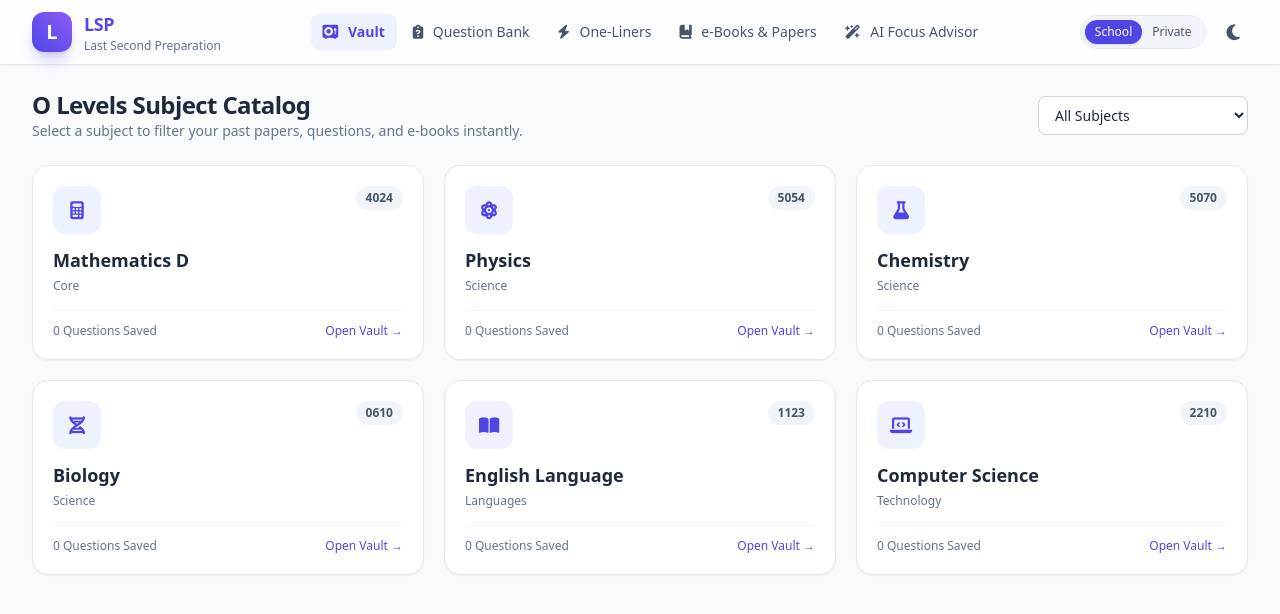
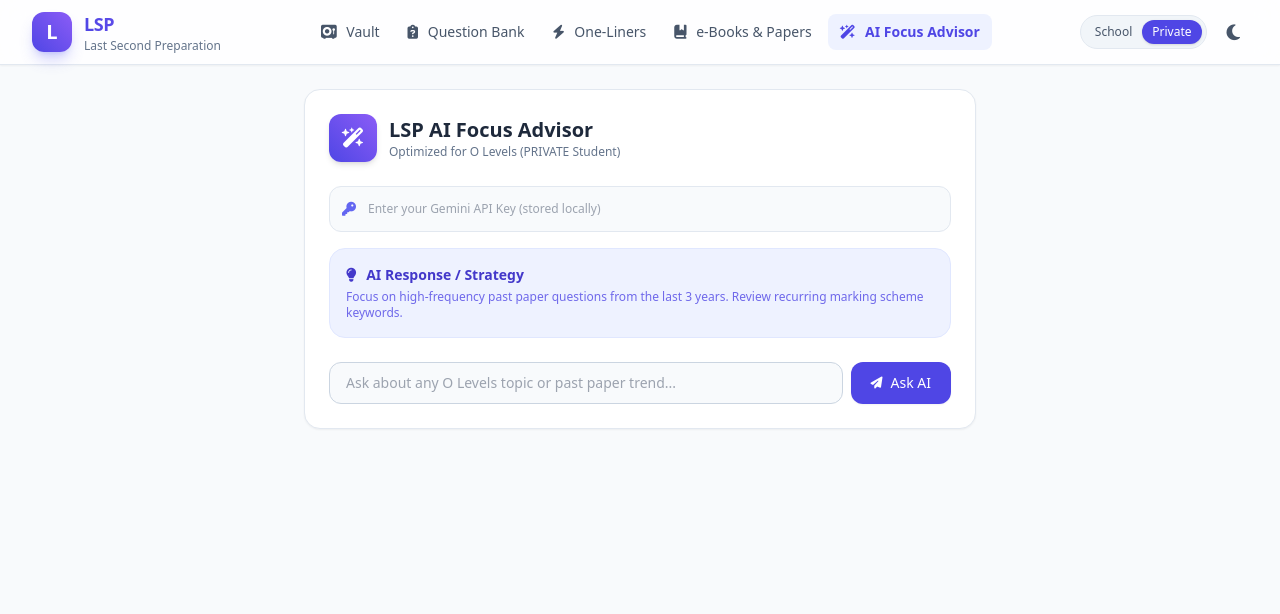
Before and after one commit to rayaanbusinessasap-ops/LSP, a plain HTML site: page index.html in a window 1280 px wide. Drawn offline with nearby package versions, Linux system fonts and the light colour scheme.

Commit message:
Update index.html

```diff
--- a/index.html
+++ b/index.html
@@ -74,7 +74,7 @@
     <!-- Main Content Container -->
     <main class="max-w-7xl mx-auto px-4 sm:px-6 lg:px-8 py-6 pb-24 md:pb-12">
 
-        <!-- TAB 1: VAULT (Subject Catalog & Dashboard) -->
+        <!-- TAB 1: VAULT -->
         <div x-show="currentTab === 'vault'" x-transition.opacity>
             <div class="mb-6 flex flex-col md:flex-row md:items-center md:justify-between gap-4">
                 <div>
@@ -91,7 +91,6 @@
                 </div>
             </div>
 
-            <!-- Subject Cards Grid -->
             <div class="grid grid-cols-1 sm:grid-cols-2 lg:grid-cols-3 gap-5">
                 <template x-for="subject in subjects" :key="subject.code">
                     <div @click="selectedSubjectFilter = subject.code; currentTab = 'questions'" class="bg-white dark:bg-slate-800/60 border border-slate-200 dark:border-slate-800 rounded-2xl p-5 shadow-sm hover:shadow-md hover:border-indigo-500 dark:hover:border-indigo-500 transition cursor-pointer group">
@@ -103,8 +102,6 @@
                         </div>
                         <h3 class="font-bold text-lg mb-1 group-hover:text-indigo-600 dark:group-hover:text-indigo-400 transition" x-text="subject.name"></h3>
                         <p class="text-xs text-slate-500 dark:text-slate-400 mb-4" x-text="subject.category"></p>
-
-                        <!-- Quick Stats -->
                         <div class="flex items-center justify-between text-xs pt-3 border-t border-slate-100 dark:border-slate-700/50 text-slate-500 dark:text-slate-400">
                             <span x-text="getSubjectQuestionCount(subject.code) + ' Questions Saved'"></span>
                             <span class="text-indigo-600 dark:text-indigo-400 font-medium group-hover:translate-x-1 transition">Open Vault &rarr;</span>
@@ -126,7 +123,6 @@
                 </button>
             </div>
 
-            <!-- Filters -->
             <div class="bg-white dark:bg-slate-800/60 border border-slate-200 dark:border-slate-800 p-4 rounded-2xl mb-6 flex flex-wrap gap-4 items-center justify-between">
                 <div class="flex flex-wrap items-center gap-3 w-full md:w-auto">
                     <input type="text" x-model="questionSearch" placeholder="Search keywords or topics..." class="bg-slate-50 dark:bg-slate-900 border border-slate-300 dark:border-slate-700 rounded-lg px-3 py-2 text-sm outline-none focus:ring-2 focus:ring-indigo-500 w-full md:w-64">
@@ -140,7 +136,6 @@
                 <div class="text-xs text-slate-500 dark:text-slate-400" x-text="'Showing ' + filteredQuestions.length + ' questions'"></div>
             </div>
 
-            <!-- Questions List -->
             <div class="space-y-4">
                 <template x-for="q in filteredQuestions" :key="q.id">
                     <div class="bg-white dark:bg-slate-800/60 border border-slate-200 dark:border-slate-800 rounded-2xl p-5 shadow-sm">
@@ -156,15 +151,11 @@
                             <button @click="deleteQuestion(q.id)" class="text-slate-400 hover:text-red-500 transition"><i class="fa-solid fa-trash-can"></i></button>
                         </div>
                         <p class="text-sm text-slate-600 dark:text-slate-300 mb-4 whitespace-pre-line" x-text="q.notes"></p>
-
-                        <!-- Attached Image if present -->
                         <template x-if="q.image">
                             <div class="mb-4">
                                 <img :src="q.image" class="max-h-60 rounded-xl border border-slate-200 dark:border-slate-700 object-cover">
                             </div>
                         </template>
-
-                        <!-- Linked E-book / Paper Reference -->
                         <template x-if="q.linkedPaper">
                             <div class="text-xs bg-slate-50 dark:bg-slate-900/50 border border-slate-200 dark:border-slate-700/60 p-2.5 rounded-xl flex items-center justify-between">
                                 <span class="font-medium text-slate-600 dark:text-slate-400"><i class="fa-solid fa-link mr-1.5 text-indigo-500"></i> Linked Resource: <strong class="text-slate-800 dark:text-slate-200" x-text="q.linkedPaper"></strong></span>
@@ -172,7 +163,6 @@
                         </template>
                     </div>
                 </template>
-
                 <template x-if="filteredQuestions.length === 0">
                     <div class="text-center py-12 bg-white dark:bg-slate-800/40 rounded-2xl border border-dashed border-slate-300 dark:border-slate-700">
                         <i class="fa-solid fa-folder-open text-4xl text-slate-300 dark:text-slate-600 mb-3"></i>
@@ -231,7 +221,6 @@
                 </button>
             </div>
 
-            <!-- E-Books Grid -->
             <div class="grid grid-cols-1 sm:grid-cols-2 lg:grid-cols-3 gap-5">
                 <template x-for="book in ebooks" :key="book.id">
                     <div class="bg-white dark:bg-slate-800/60 border border-slate-200 dark:border-slate-800 rounded-2xl p-5 shadow-sm flex flex-col justify-between">
@@ -247,13 +236,10 @@
                         </div>
                         <div class="flex items-center justify-between pt-3 border-t border-slate-100 dark:border-slate-700/50">
                             <span class="text-xs text-slate-400" x-text="book.filename || 'Local File'"></span>
-                            <div class="flex items-center gap-2">
-                                <button @click="deleteEbook(book.id)" class="text-slate-400 hover:text-red-500 text-xs transition"><i class="fa-solid fa-trash-can"></i></button>
-                            </div>
+                            <button @click="deleteEbook(book.id)" class="text-slate-400 hover:text-red-500 text-xs transition"><i class="fa-solid fa-trash-can"></i></button>
                         </div>
                     </div>
                 </template>
-
                 <template x-if="ebooks.length === 0">
                     <div class="col-span-full text-center py-12 bg-white dark:bg-slate-800/40 rounded-2xl border border-dashed border-slate-300 dark:border-slate-700">
                         <i class="fa-solid fa-book-open-reader text-4xl text-slate-300 dark:text-slate-600 mb-3"></i>
@@ -277,16 +263,26 @@
                     </div>
                 </div>
 
+                <!-- API Key Input Box -->
+                <div class="mb-4 bg-slate-50 dark:bg-slate-900/50 border border-slate-200 dark:border-slate-700/60 p-3 rounded-xl flex items-center gap-3">
+                    <i class="fa-solid fa-key text-indigo-500 text-sm"></i>
+                    <input type="password" x-model="geminiApiKey" @input="saveApiKey()" placeholder="Enter your Gemini API Key (stored locally)" class="w-full bg-transparent text-xs outline-none text-slate-700 dark:text-slate-200">
+                </div>
+
                 <div class="space-y-4 mb-6">
                     <div class="bg-indigo-50 dark:bg-indigo-950/40 border border-indigo-100 dark:border-indigo-900/50 p-4 rounded-2xl">
-                        <h4 class="font-bold text-sm text-indigo-700 dark:text-indigo-300 mb-1"><i class="fa-solid fa-lightbulb mr-1.5"></i> Today's Last-Second Strategy</h4>
-                        <p class="text-xs text-indigo-600/80 dark:text-indigo-300/80" x-text="aiAdviceText"></p>
+                        <h4 class="font-bold text-sm text-indigo-700 dark:text-indigo-300 mb-1"><i class="fa-solid fa-lightbulb mr-1.5"></i> AI Response / Strategy</h4>
+                        <p class="text-xs text-indigo-600/80 dark:text-indigo-300/80 whitespace-pre-line" x-text="aiAdviceText"></p>
                     </div>
                 </div>
 
                 <div class="flex gap-2">
-                    <input type="text" x-model="aiQuery" placeholder="Ask for a revision plan or topic summary..." class="flex-1 bg-slate-50 dark:bg-slate-900 border border-slate-300 dark:border-slate-700 rounded-xl px-4 py-2.5 text-sm outline-none focus:ring-2 focus:ring-indigo-500">
-                    <button @click="generateAiAdvice()" class="bg-indigo-600 hover:bg-indigo-700 text-white px-5 py-2.5 rounded-xl text-sm font-medium transition shadow-sm">Ask AI</button>
+                    <input type="text" x-model="aiQuery" @keydown.enter="generateAiAdvice()" placeholder="Ask about any O Levels topic or past paper trend..." class="flex-1 bg-slate-50 dark:bg-slate-900 border border-slate-300 dark:border-slate-700 rounded-xl px-4 py-2.5 text-sm outline-none focus:ring-2 focus:ring-indigo-500">
+                    <button @click="generateAiAdvice()" class="bg-indigo-600 hover:bg-indigo-700 text-white px-5 py-2.5 rounded-xl text-sm font-medium transition shadow-sm flex items-center gap-2">
+                        <i class="fa-solid fa-paper-plane text-xs" x-show="!aiLoading"></i>
+                        <i class="fa-solid fa-spinner fa-spin text-xs" x-show="aiLoading"></i>
+                        Ask AI
+                    </button>
                 </div>
             </div>
         </div>
@@ -345,7 +341,7 @@
         </div>
     </div>
 
-    <!-- MODAL: ADD EBOOK / PAPER -->
+    <!-- MODAL: ADD EBOOK -->
     <div x-show="openAddEbookModal" class="fixed inset-0 z-50 bg-slate-900/60 backdrop-blur-sm flex items-center justify-center p-4" x-transition.opacity>
         <div @click.outside="openAddEbookModal = false" class="bg-white dark:bg-slate-900 border border-slate-200 dark:border-slate-800 rounded-2xl max-w-lg w-full p-6 shadow-2xl">
             <h3 class="text-lg font-bold mb-4">Upload e-Book or Past Paper</h3>
@@ -372,7 +368,7 @@
                     </select>
                 </div>
                 <div>
-                    <label class="block text-xs font-semibold text-slate-500 dark:text-slate-400 mb-1">Select File (PDF / Doc)</label>
+                    <label class="block text-xs font-semibold text-slate-500 dark:text-slate-400 mb-1">Select File</label>
                     <input type="file" @change="handleDocumentFile($event)" class="w-full text-xs text-slate-500 file:mr-4 file:py-2 file:px-4 file:rounded-xl file:border-0 file:text-xs file:font-semibold file:bg-indigo-50 dark:file:bg-indigo-950 file:text-indigo-600 dark:file:text-indigo-400 hover:file:bg-indigo-100 cursor-pointer">
                 </div>
             </div>
@@ -387,15 +383,17 @@
     <script>
         function lspApp() {
             return {
-                currentTab: 'vault',
+                currentTab: 'advisor',
                 darkMode: false,
-                profileType: 'school',
+                profileType: 'private',
                 selectedSubjectFilter: 'ALL',
                 questionSearch: '',
                 openAddQuestionModal: false,
                 openAddEbookModal: false,
                 aiQuery: '',
+                aiLoading: false,
                 aiAdviceText: 'Focus on high-frequency past paper questions from the last 3 years. Review recurring marking scheme keywords.',
+                geminiApiKey: '',
 
                 subjects: [
                     { code: '4024', name: 'Mathematics D', category: 'Core', icon: 'fa-solid fa-calculator' },
@@ -419,7 +417,8 @@
 
                 init() {
                     this.darkMode = localStorage.getItem('lsp_dark') === 'true';
-                    this.profileType = localStorage.getItem('lsp_profile') || 'school';
+                    this.profileType = localStorage.getItem('lsp_profile') || 'private';
+                    this.geminiApiKey = localStorage.getItem('lsp_gemini_key') || '';
 
                     const savedQ = localStorage.getItem('lsp_questions');
                     if (savedQ) this.questions = JSON.parse(savedQ);
@@ -440,6 +439,10 @@
 
                 saveProfile() {
                     localStorage.setItem('lsp_profile', this.profileType);
+                },
+
+                saveApiKey() {
+                    localStorage.setItem('lsp_gemini_key', this.geminiApiKey);
                 },
 
                 handleImageUpload(e) {
@@ -475,10 +478,7 @@
 
                 saveQuestion() {
                     if (!this.newQ.title) return;
-                    this.questions.unshift({
-                        id: Date.now(),
-                        ...this.newQ
-                    });
+                    this.questions.unshift({ id: Date.now(), ...this.newQ });
                     localStorage.setItem('lsp_questions', JSON.stringify(this.questions));
                     this.openAddQuestionModal = false;
                     this.newQ = { subjectCode: '4024', title: '', year: '', occurrences: 1, image: '', notes: '', linkedPaper: '' };
@@ -491,10 +491,7 @@
 
                 saveEbook() {
                     if (!this.newEbook.title) return;
-                    this.ebooks.unshift({
-                        id: Date.now(),
-                        ...this.newEbook
-                    });
+                    this.ebooks.unshift({ id: Date.now(), ...this.newEbook });
                     localStorage.setItem('lsp_ebooks', JSON.stringify(this.ebooks));
                     this.openAddEbookModal = false;
                     this.newEbook = { subjectCode: '4024', title: '', docType: 'Past Paper', filename: '' };
@@ -527,10 +524,41 @@
                     if (item) item.bookmarked = !item.bookmarked;
                 },
 
-                generateAiAdvice() {
+                async generateAiAdvice() {
                     if (!this.aiQuery) return;
-                    this.aiAdviceText = 'AI Focus Strategy for "' + this.aiQuery + '": Review recent May/June past paper marking schemes and practice 3 structured questions on this topic immediately.';
-                    this.aiQuery = '';
+                    if (!this.geminiApiKey) {
+                        this.aiAdviceText = '⚠️ Please enter your Gemini API key in the key box above to enable live AI responses.';
+                        return;
+                    }
+
+                    this.aiLoading = true;
+                    this.aiAdviceText = 'Thinking through Cambridge O Levels marking schemes...';
+
+                    try {
+                        const response = await fetch(`https://generativelanguage.googleapis.com/v1beta/models/gemini-1.5-flash:generateContent?key=${this.geminiApiKey}`, {
+                            method: 'POST',
+                            headers: { 'Content-Type': 'application/json' },
+                            body: JSON.stringify({
+                                contents: [{
+                                    parts: [{
+                                        text: `You are an expert Cambridge O Levels tutor for LSP (Last Second Preparation). Answer this student question concisely with high-yield revision facts, key definitions, and past paper scoring tips: ${this.aiQuery}`
+                                    }]
+                                }]
+                            })
+                        });
+
+                        const data = await response.json();
+                        if (data.candidates && data.candidates[0].content.parts[0].text) {
+                            this.aiAdviceText = data.candidates[0].content.parts[0].text;
+                        } else {
+                            this.aiAdviceText = 'Error connecting to AI. Please check that your API key is correct.';
+                        }
+                    } catch (err) {
+                        this.aiAdviceText = 'Failed to fetch AI response. Check your network connection.';
+                    } finally {
+                        this.aiLoading = false;
+                        this.aiQuery = '';
+                    }
                 }
             }
         }
```
